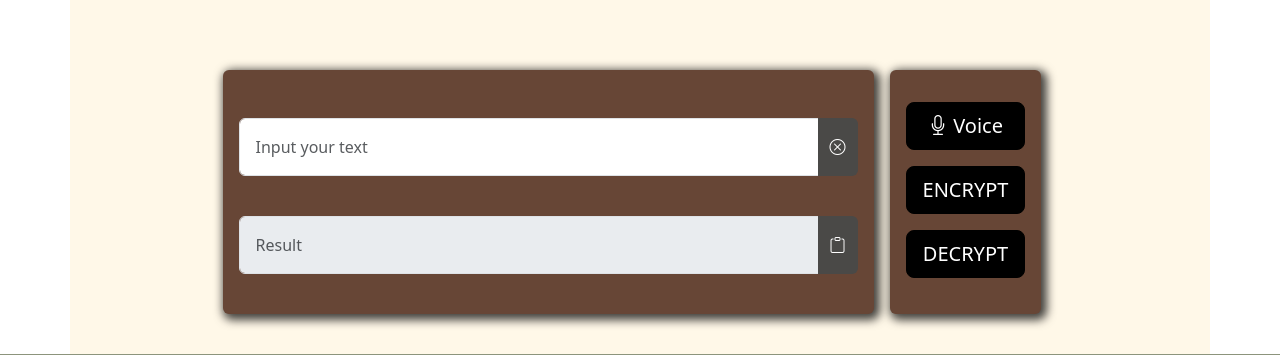
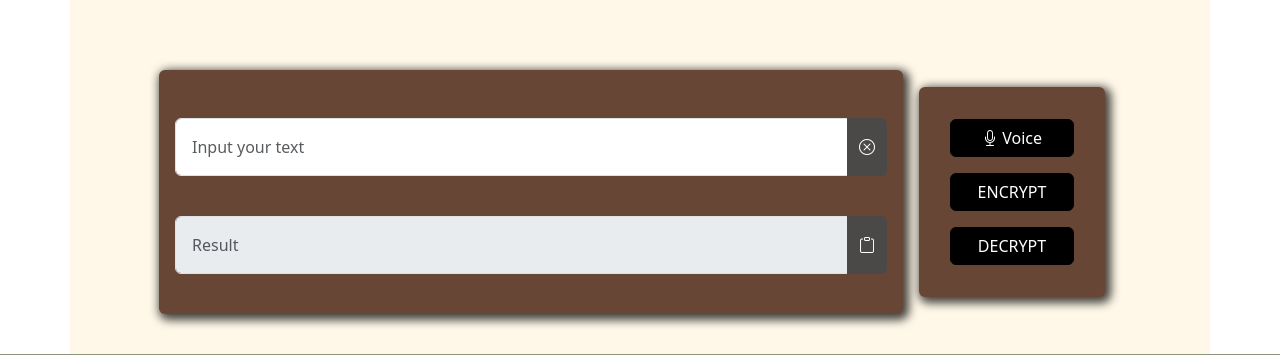
Before and after one commit to lester-afk/Cipher-Bloom, a plain HTML site: page index.html in a window 1280 px wide. Shown: the part 282-637 px from the top of the page. Drawn offline with nearby package versions, Linux system fonts and the light colour scheme.

Commit message:
Added new

```diff
--- a/JS/script.js
+++ b/JS/script.js
@@ -200,6 +200,7 @@ clearButton.addEventListener("click", () => {
 const voiceCommandBtn = document.getElementById("voiceCommandBtn");
 const encryptBtn = document.getElementById("encryptBtn");
 const decryptBtn = document.getElementById("decryptBtn");
+inputText = document.getElementById("inputText"); // Reference to the input textbox
 
 // Check if the browser supports Speech Recognition
 const SpeechRecognition =
@@ -218,12 +219,15 @@ if (SpeechRecognition) {
 
   // Handle speech recognition result
   recognition.onresult = (event) => {
-    const speechResult = event.results[0][0].transcript.toLowerCase().trim();
+    const speechResult = event.results[0][0].transcript.trim();
+
+    // Display the recognized speech in the input text box
+    inputText.value = speechResult;
 
     // Check if the user said "encrypt" or "decrypt"
-    if (speechResult.includes("encrypt")) {
+    if (speechResult.toLowerCase().includes("encrypt")) {
       encryptBtn.click(); // Trigger the Encrypt button click
-    } else if (speechResult.includes("decrypt")) {
+    } else if (speechResult.toLowerCase().includes("decrypt")) {
       decryptBtn.click(); // Trigger the Decrypt button click
     }
   };
--- a/index.html
+++ b/index.html
@@ -46,8 +46,12 @@
           <h1 class="h1font">Cipher Bloom</h1>
         </div>
 
-        <div class="d-flex flex-row justify-content-center">
-          <div class="bg-1 col-sm-8 col-md-9 col-lg-7 py-4 rounded mb-4">
+        <!-- Flexbox layout -->
+        <div
+          class="d-flex flex-column flex-md-row justify-content-center align-items-center"
+        >
+          <!-- Textboxes Container -->
+          <div class="bg-1 col-sm-12 col-md-8 col-lg-8 py-4 rounded mb-4">
             <div class="d-flex flex-column justify-content-center px-3">
               <div class="input-group input-group-md pt-4 mb-3">
                 <input
@@ -78,23 +82,27 @@
               </div>
             </div>
           </div>
-          <div class="d-flex flex-column rounded mx-3 px-3 py-4 mb-4 bg-1">
+
+          <!-- Buttons Container -->
+          <div
+            class="d-flex flex-column col-sm-12 col-md-3 col-lg-2 align-items-center rounded mx-md-3 py-4 mb-4 bg-1"
+          >
             <button
               id="voiceCommandBtn"
-              class="col-sm-12 col-md-12 col-lg-12 btn btn-color btn-lg my-2"
+              class="col-sm-4 col-md-7 col-lg-8 btn btn-color btn-md m-2"
             >
               <i class="bi bi-mic"></i> Voice
             </button>
             <button
               id="encryptBtn"
-              class="col-sm-12 col-md-12 col-lg-12 btn btn-primary btn-lg btn-color my-2"
+              class="col-sm-4 col-md-7 col-lg-8 btn btn-primary btn-md btn-color m-2"
               type="button"
             >
               ENCRYPT
             </button>
             <button
               id="decryptBtn"
-              class="col-sm-12 col-md-12 col-lg-12 btn btn-lg btn-color btn-primary my-2"
+              class="col-sm-4 col-md-7 col-lg-8 btn btn-md btn-color btn-primary m-2"
               type="button"
             >
               DECRYPT
@@ -103,6 +111,7 @@
         </div>
       </div>
     </div>
+
     <footer>
       <div class="card new-card">
         <div
```
